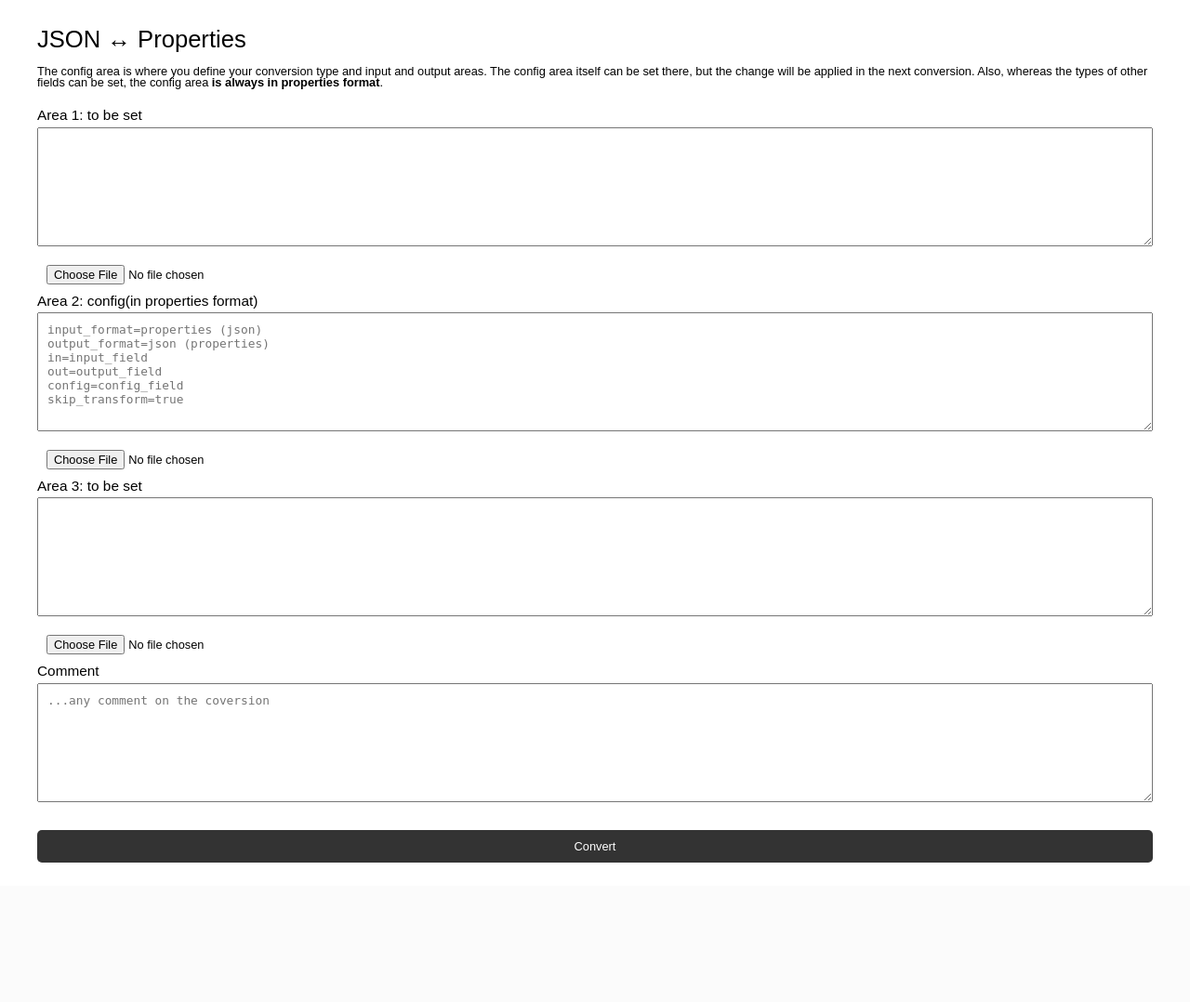
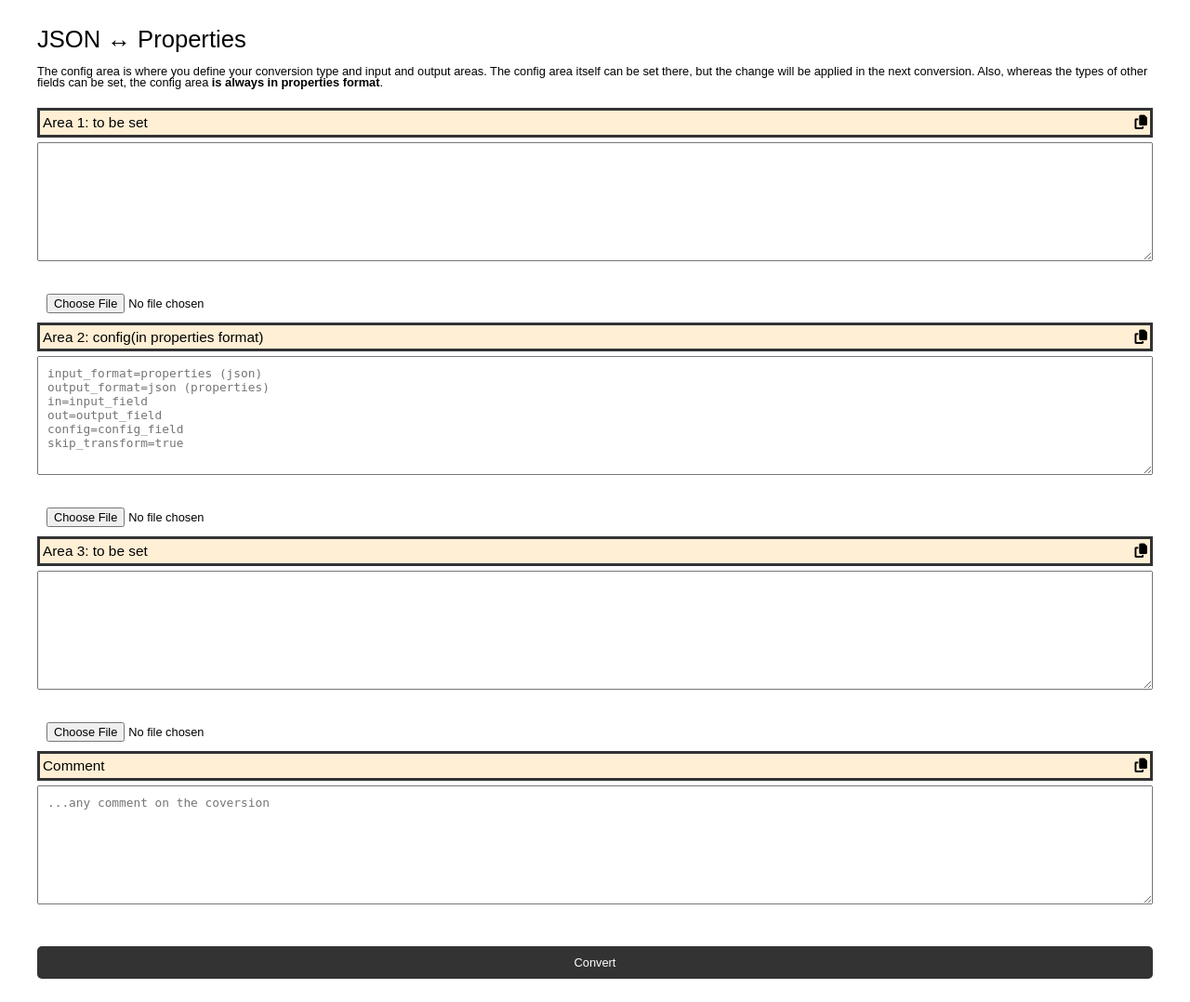
Before and after one commit to HeavyHelium/conversion-webapp-web-tech-2023-2024, a PHP site: page /src/profile.php in a window 1280 px wide. Shown: the part 100-1178 px from the top of the page at 93% size. Before the commit the page ends 1028 px from the top, so only its background shows below. Run offline with PHP 8.4, Linux system fonts and the light colour scheme; the visitor is signed in with stand-in values (Sample User, id 1); data that the repository does not hold is empty; some libraries are stand-ins or nearby versions.

Commit message:
add copy to clipboard

```diff
--- a/css/styles.css
+++ b/css/styles.css
@@ -230,3 +230,33 @@ td {
 #upload-div {
     margin-bottom: 2px;
 }
+
+.input-group {
+    display: flex;
+    justify-content: space-between;
+    background: papayawhip;
+    padding-left: 3px;
+    padding-right: 3px;
+    border: 3px solid #333;
+    height: 2vw;
+    align-items: center;
+}
+
+.input-group-text {
+    margin-left: auto;
+    cursor: pointer;
+}
+
+.view-section .input-group {
+    font-size: 1.5vw;
+    margin-bottom: 5px;
+}
+.view-section .notafication {
+    font-size: 1vw;
+}
+
+
+.notafication {
+    font-style: italic;
+    color: #d7a9a9;
+}
--- a/js/script.js
+++ b/js/script.js
@@ -5,29 +5,46 @@ let area2 = document.getElementById('textArea2');
 let upload3 = document.getElementById('upload3');
 let area3 = document.getElementById('textArea3');
 
-upload1.addEventListener("change", ()=>{
+upload1.addEventListener("change", () => {
     let fr = new FileReader();
     fr.readAsText(upload1.files[0]);
 
     fr.onload = function() {
-        area1.innerHTML = fr.result;
+        area1.value = fr.result; // Use 'value' instead of 'innerHTML'
     };
 });
 
-upload2.addEventListener("change", ()=>{
+upload2.addEventListener("change", () => {
     let fr = new FileReader();
     fr.readAsText(upload2.files[0]);
 
     fr.onload = function() {
-        area2.innerHTML = fr.result;
+        area2.value = fr.result; // Use 'value' instead of 'innerHTML'
     };
 });
 
-upload3.addEventListener("change", ()=>{
+upload3.addEventListener("change", () => {
     let fr = new FileReader();
     fr.readAsText(upload3.files[0]);
 
     fr.onload = function() {
-        area3.innerHTML = fr.result;
+        area3.value = fr.result; // Use 'value' instead of 'innerHTML'
     };
 });
+
+function copyToClipboard(textAreaId) {
+    let textArea = document.getElementById(textAreaId);
+    textArea.select();
+    document.execCommand("copy");
+
+    // Display a subtle notification
+    let notificationAreaId = "notafication_" + textAreaId;
+    console.log(notificationAreaId);
+    let notificationArea = document.getElementById(notificationAreaId);
+    console.log(notificationArea);
+    notificationArea.innerHTML = "Text copied to clipboard";
+
+    setTimeout(function() {
+        notificationArea.innerHTML = "";
+    }, 2000);
+}
--- a/src/header_logged.php
+++ b/src/header_logged.php
@@ -6,6 +6,10 @@
     <title>WebConv</title>
     <link rel="stylesheet" href="../css/reset.css">
     <link rel="stylesheet" href="../css/styles.css">
+    <script
+      src="https://kit.fontawesome.com/bfe600b337.js"
+      crossorigin="anonymous"
+    ></script>
     <script src="../js/script.js" defer></script>
 </head>
 <body>
--- a/src/profile.php
+++ b/src/profile.php
@@ -85,7 +85,7 @@ function clearConvData() {
             }
         ?></label>
 
-    <label for="textArea1">Area 1: <?php echo $area_1?></label>
+    <label class="input-group" for="textArea1">Area 1: <?php echo $area_1?> <span class="input-group-text" onclick="copyToClipboard('textArea1')"><i class="fas fa-copy"></i></span></label>
         <textarea id="textArea1" name="textArea1" rows="4" cols="50" placeholder="<?php echo $area_1_placeholder?>"><?php
             if(isset($_SESSION["output-converted"]) &&
                $_SESSION["output-converted"] &&
@@ -94,11 +94,11 @@ function clearConvData() {
                 clearConvData();
             }
             ?></textarea>
-        <!-- <label class="upload" for="upload1">Load file</label> -->
+
+        <div id="notafication_textArea1" class="notafication"></div>
         <input id="upload1" type="file" name="uploadArea1">
 
-
-        <label for="textArea2">Area 2: <?php echo $area_2?><?php ?></label>
+        <label class="input-group" for="textArea2">Area 2: <?php echo $area_2?> <span class="input-group-text" onclick="copyToClipboard('textArea2')"><i class="fas fa-copy"></i></span></label>
         <textarea id="textArea2" rows="4" name="textArea2" cols="50" placeholder="<?php echo $area_2_placeholder?>"><?php
         if(isset($_SESSION["output-converted"]) &&
             $_SESSION["output-converted"] &&
@@ -107,10 +107,10 @@ function clearConvData() {
             clearConvData();
         }
         ?></textarea>
-        <!-- <label class="upload" for="upload2">Load file</label> -->
+        <div id="notafication_textArea2" class="notafication"></div>
         <input id="upload2" type="file" name="uploadArea2">
 
-        <label for="textArea3">Area 3: <?php echo $area_3?></label>
+        <label class="input-group" for="textArea3">Area 3: <?php echo $area_3?> <span class="input-group-text" onclick="copyToClipboard('textArea3')"><i class="fas fa-copy"></i></span></label>
         <textarea id="textArea3" rows="4" name="textArea3" cols="50" placeholder="<?php echo $area_3_placeholder?>"><?php
 
             if(isset($_SESSION["output-converted"]) &&
@@ -120,12 +120,12 @@ function clearConvData() {
                 clearConvData();
             }?></textarea>
 
-        <!-- <label class="upload" for="upload3">Load file</label> -->
+        <div id="notafication_textArea3" class="notafication"></div>
         <input id="upload3" type="file" name="uploadArea3">
 
-        <label for="textArea4">Comment</label>
+        <label class="input-group" for="textArea4">Comment <span class="input-group-text" onclick="copyToClipboard('textArea4')"><i class="fas fa-copy"></i></span></label>
         <textarea id="textArea4" rows="4" cols="50" name="commentArea" placeholder="...any comment on the coversion"></textarea>
-
+        <div id="notafication_textArea4" class="notafication"></div>
 
         <div></div>
 
```
Also changed, not shown: src/view_output.php (+9 -4 lines).
